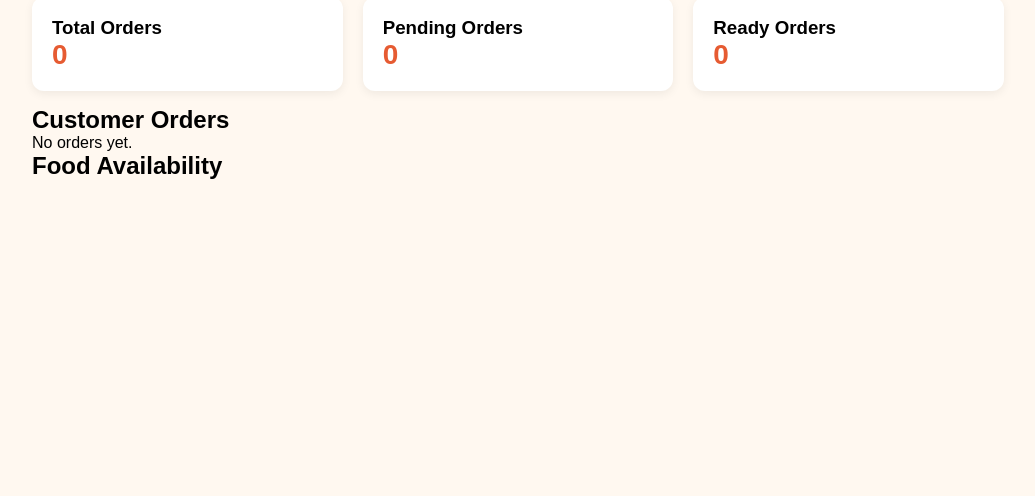
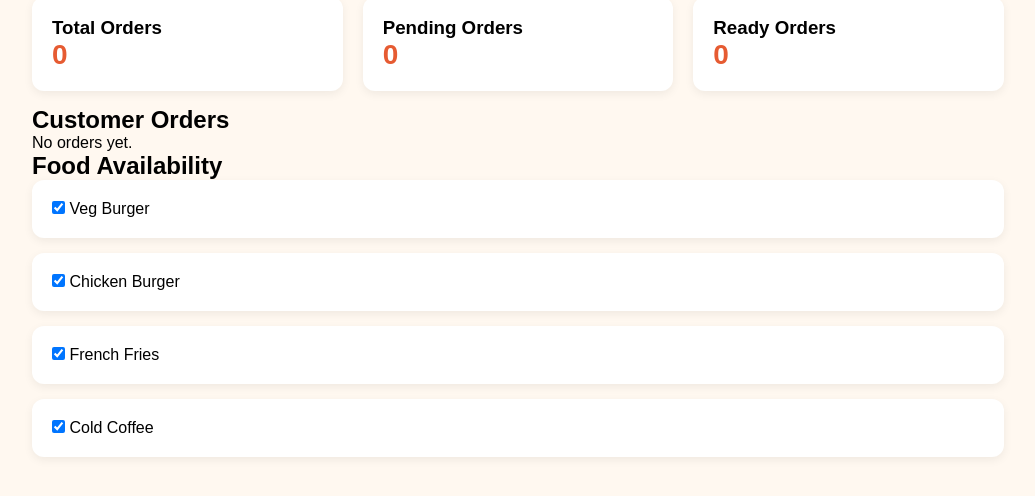
Before and after one commit to Tejaswini995/smart-canteen, a plain HTML site: page admin.html in a window 1280 px wide. Shown: the part 106-602 px from the top of the page, without its empty margins (122-1157 px from the left). Drawn offline with Linux system fonts and the light colour scheme; files that its build step writes are made by us from their sources.

Commit message:
Fix HTML formatting and structure in admin.html

```diff
--- a/admin.html
+++ b/admin.html
@@ -6,7 +6,7 @@
   <meta name="viewport"
         content="width=device-width, initial-scale=1">
   <title>Smart Canteen | Admin</title>
-  <link rel="stylesheet" href="css/style.css">
+  <link rel="stylesheet" href="style.css">
   <link rel="stylesheet" href="admin.css">
 </head>
 <body>
@@ -41,7 +41,7 @@
   <div id="availabilityList"></div>
 </main>
 
-<script src="js/food-data.js"></script>
+<script src="food-data.js"></script>
 <script src="admin.js"></script>
 </body>
 </html>
```
